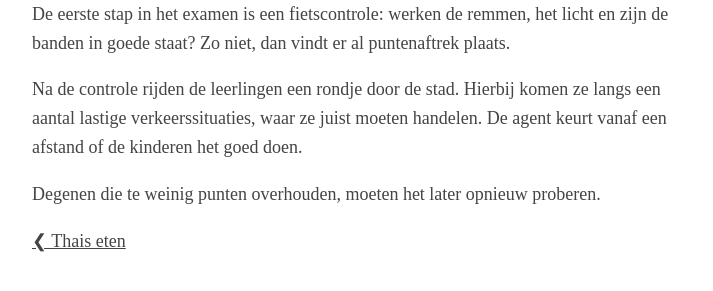
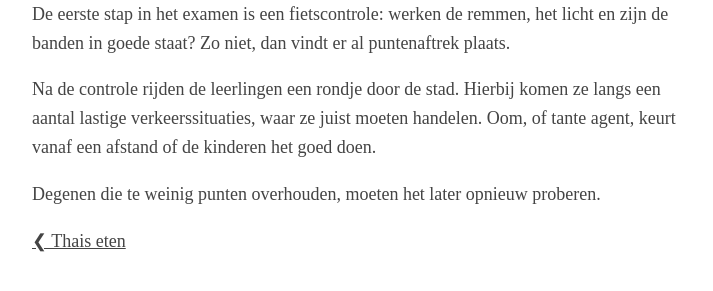
Before and after one commit to Roald87/roaldin.ch, a Jekyll site: the page built from _posts/2024-10-15-velopruefung.md, in a window 1280 px wide. Shown: the part 566-857 px from the top of the page, without its empty margins (283-996 px from the left). Built offline with Jekyll 4.4.1, drawn with Linux system fonts in a browser that asks for light colours; comment, search, counter and statistics services are not loaded.

Commit message:
partially undo spell check chatgpt

```diff
--- a/_posts/2024-10-15-velopruefung.md
+++ b/_posts/2024-10-15-velopruefung.md
@@ -12,6 +12,6 @@ De fietstest wordt elk jaar bij basisschoolleerlingen afgenomen. Eerst zijn er t
 
 De eerste stap in het examen is een fietscontrole: werken de remmen, het licht en zijn de banden in goede staat? Zo niet, dan vindt er al puntenaftrek plaats.
 
-Na de controle rijden de leerlingen een rondje door de stad. Hierbij komen ze langs een aantal lastige verkeerssituaties, waar ze juist moeten handelen. De agent keurt vanaf een afstand of de kinderen het goed doen.
+Na de controle rijden de leerlingen een rondje door de stad. Hierbij komen ze langs een aantal lastige verkeerssituaties, waar ze juist moeten handelen. Oom, of tante agent, keurt vanaf een afstand of de kinderen het goed doen.
 
 Degenen die te weinig punten overhouden, moeten het later opnieuw proberen.
```
